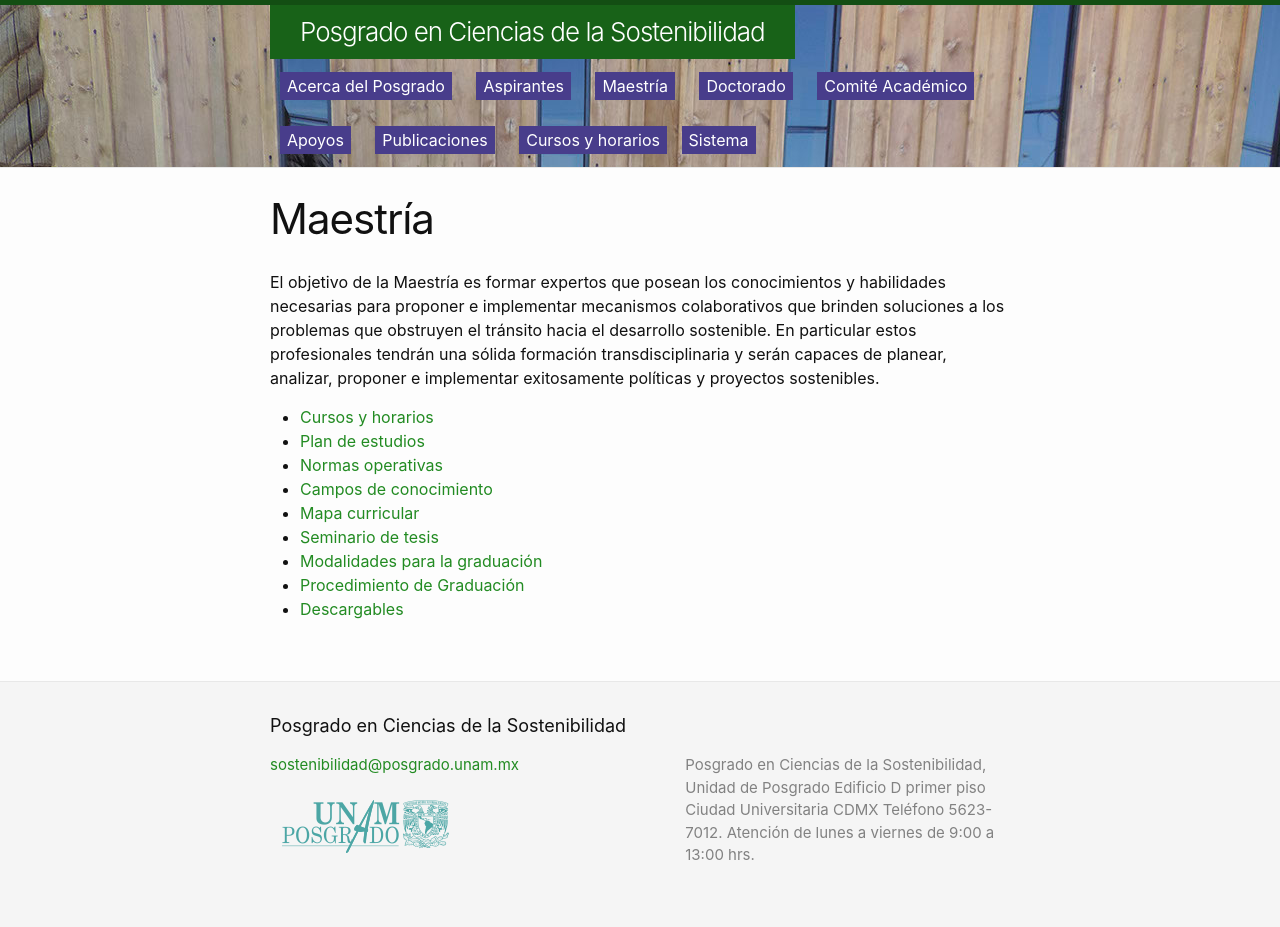
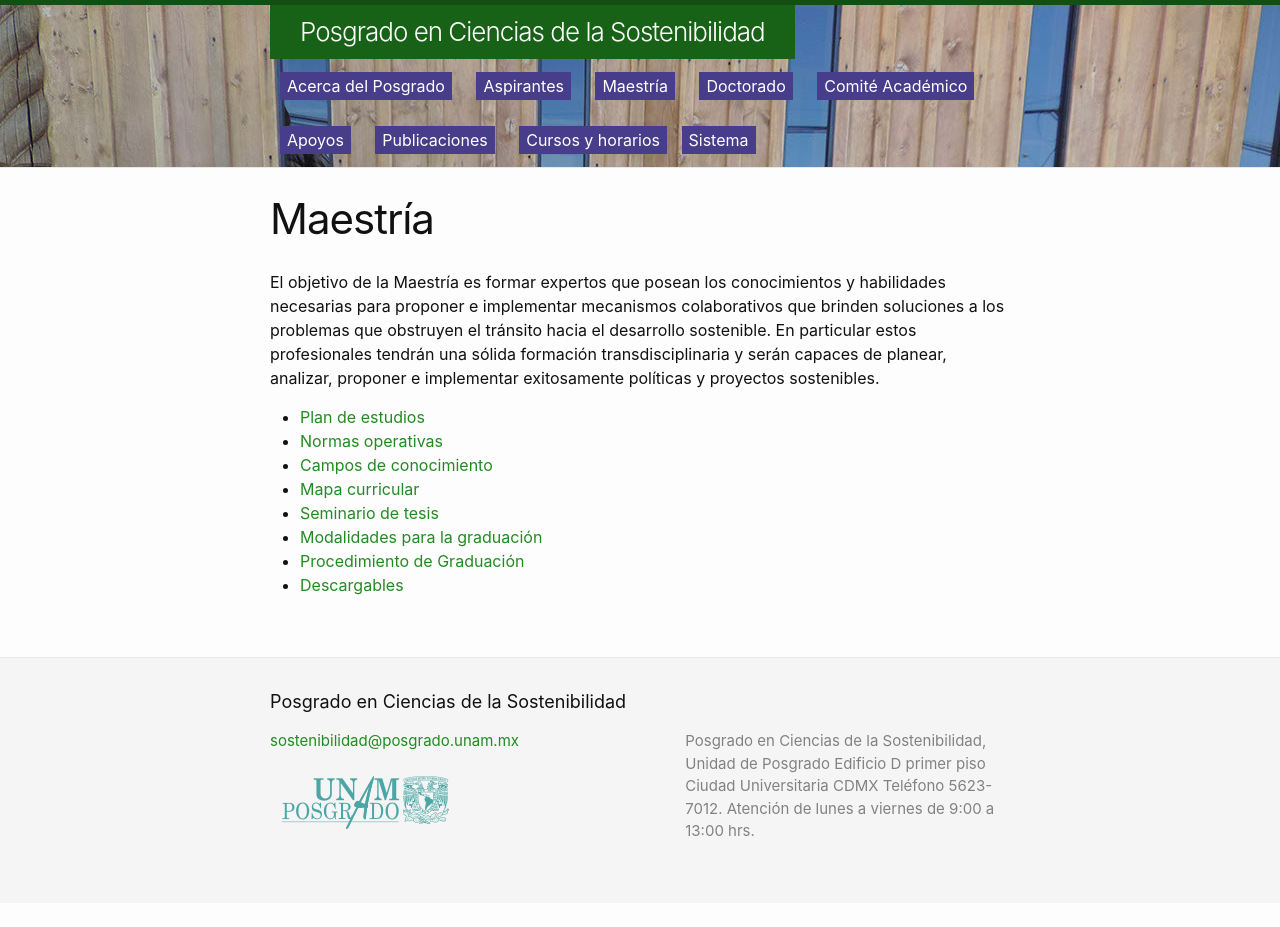
Before and after one commit to pcs-unam/pcs-unam.github.io, a Jekyll site: the page built from 02_maestria.md, in a window 1280 px wide. Built offline with Jekyll 4.4.1, drawn with Linux system fonts in a browser that asks for light colours; after the commit the page ends 903 px from its top, so only the background shows below that.

Commit message:
cursos no son solo de maestria

```diff
--- a/02_maestria.md
+++ b/02_maestria.md
@@ -12,7 +12,6 @@ problemas que obstruyen el tránsito hacia el desarrollo sostenible. En particul
 tendrán una sólida formación transdisciplinaria y serán capaces de planear, analizar, proponer e
 implementar exitosamente políticas y proyectos sostenibles.
 
- - [Cursos y horarios](/maestria/cursos/)
  - [Plan de estudios](/assets/docs/plan-maestria.pdf)
  - [Normas operativas](/assets/docs/normas_operativas.pdf)
  - [Campos de conocimiento](/maestria/campos)
```
